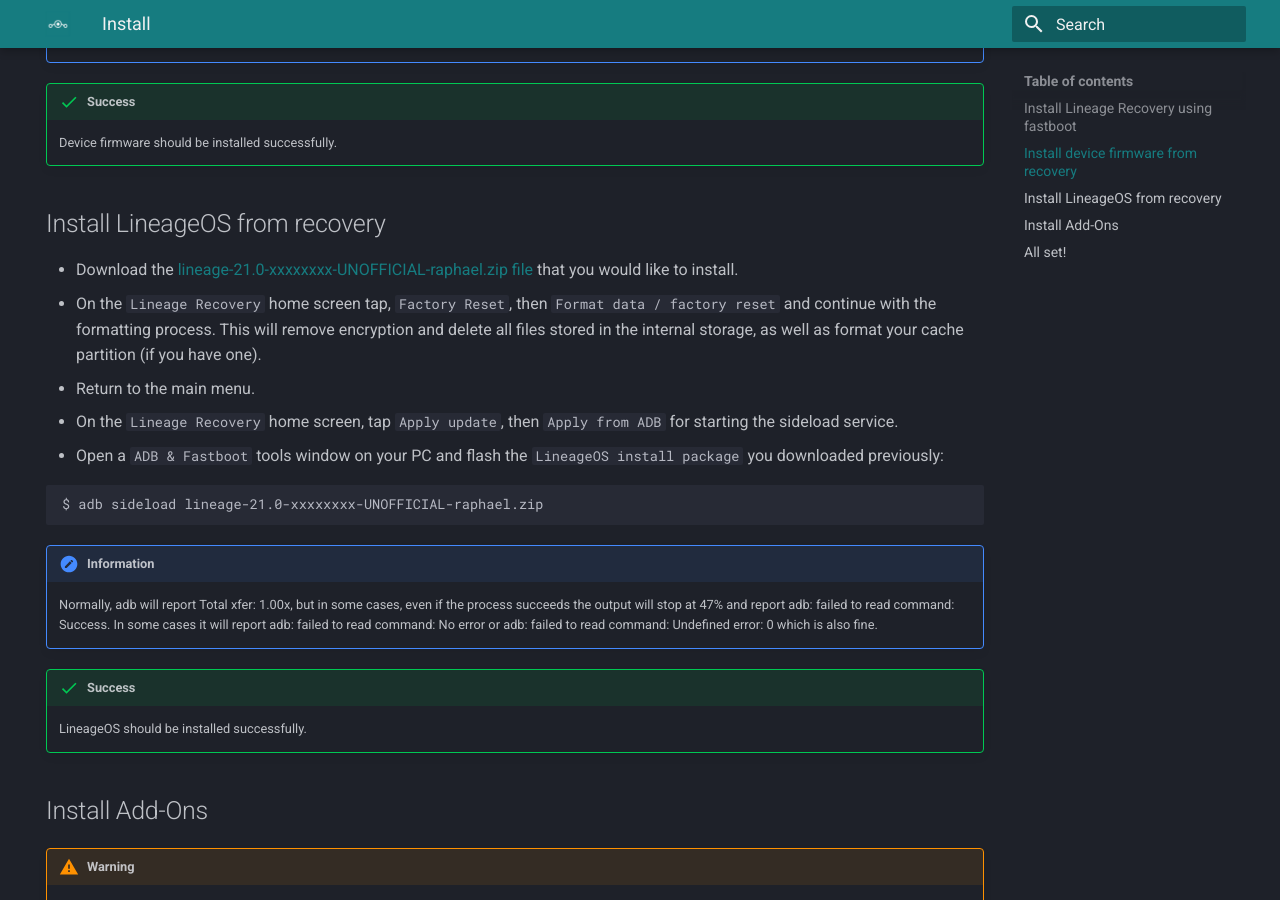
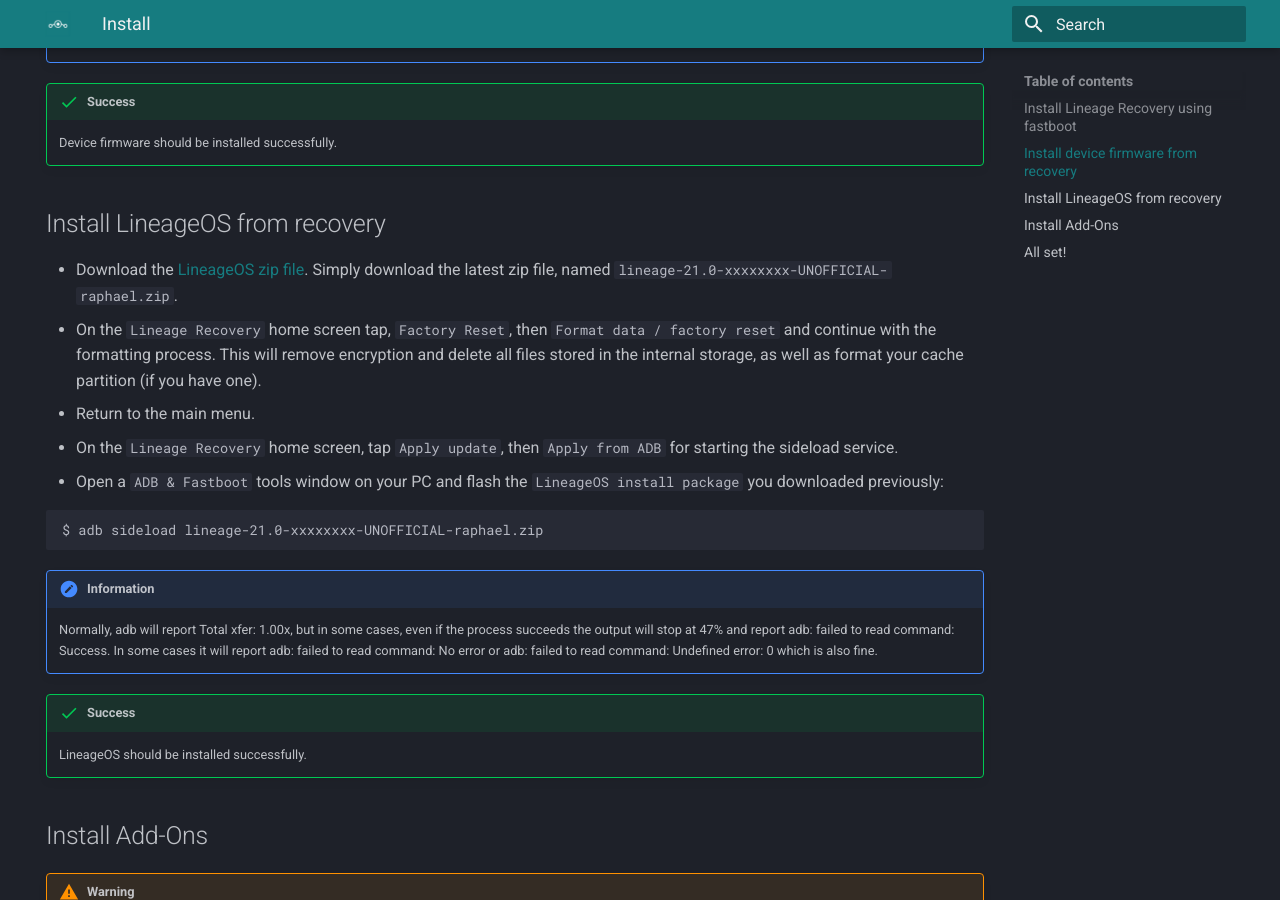
Before and after one commit to penglezos/lineageos.penglezos.dev, an MkDocs documentation site: the page built from docs/devices/raphael/install.md, in a window 1280 px wide and 900 px high, scrolled down 1889 px. Built offline with MkDocs 1.6.1 and Material for MkDocs 9.7.7, drawn with Linux system fonts in a browser that asks for light colours.

Commit message:
docs: Make installation instruction more clear
Signed-off-by: penglezos <panagiotisegl@gmail.com>

```diff
--- a/docs/devices/raphael/install.md
+++ b/docs/devices/raphael/install.md
@@ -64,7 +64,7 @@
     Device firmware should be installed successfully.
 
 ## Install LineageOS from recovery
-* Download the [lineage-21.0-xxxxxxxx-UNOFFICIAL-raphael.zip file](https://github.com/penglezos/device_xiaomi_raphael/releases/latest) that you would like to install.
+* Download the [LineageOS zip file](https://github.com/penglezos/device_xiaomi_raphael/releases/latest). Simply download the latest zip file, named `lineage-21.0-xxxxxxxx-UNOFFICIAL-raphael.zip`.
 * On the `Lineage Recovery` home screen tap, `Factory Reset`, then `Format data / factory reset` and continue with the formatting process. This will remove encryption and delete all files stored in the internal storage, as well as format your cache partition (if you have one).
 * Return to the main menu.
 * On the `Lineage Recovery` home screen, tap `Apply update`, then `Apply from ADB` for starting the sideload service.
```
